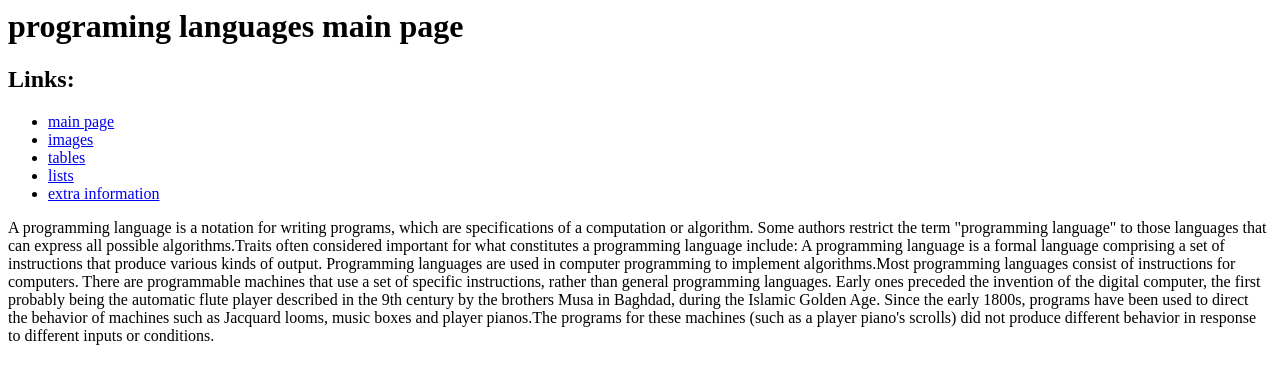
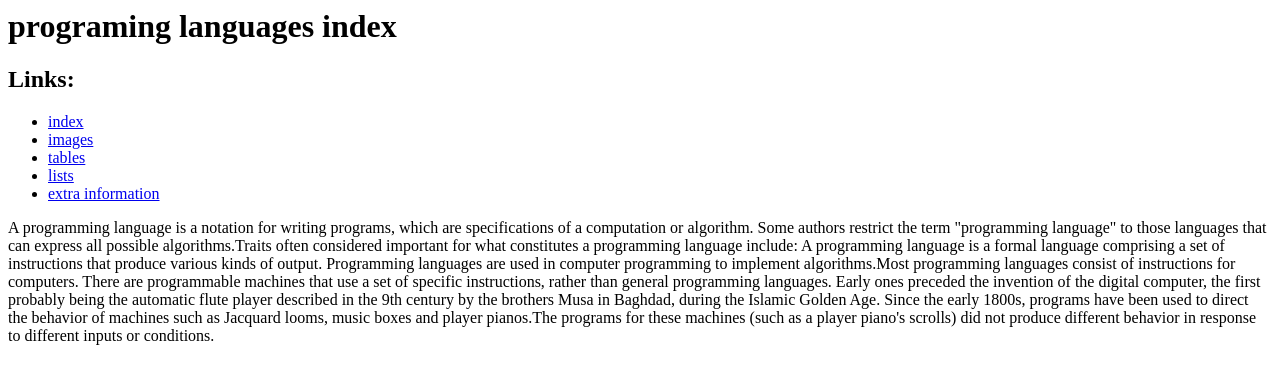
Before and after one commit to AliaaEmadAhmed/html.project.repository, a plain HTML site: page index.html in a window 1280 px wide. Drawn offline with Linux system fonts and the light colour scheme.

Commit message:
Update index.html

```diff
--- a/index.html
+++ b/index.html
@@ -1,9 +1,9 @@
 <html>
 <body>
-<h1>programing languages main page</h1>
+<h1>programing languages index</h1>
 <h2>Links: </h2>
 <ul>
-  <li><a href="main page.html">main page</a></li>
+  <li><a href="index.html">index</a></li>
   <li><a href="images.html">images</a></li>
   <li><a href="tables.html">tables</a></li>
   <li><a href="lists.html">lists</a></li>
```
